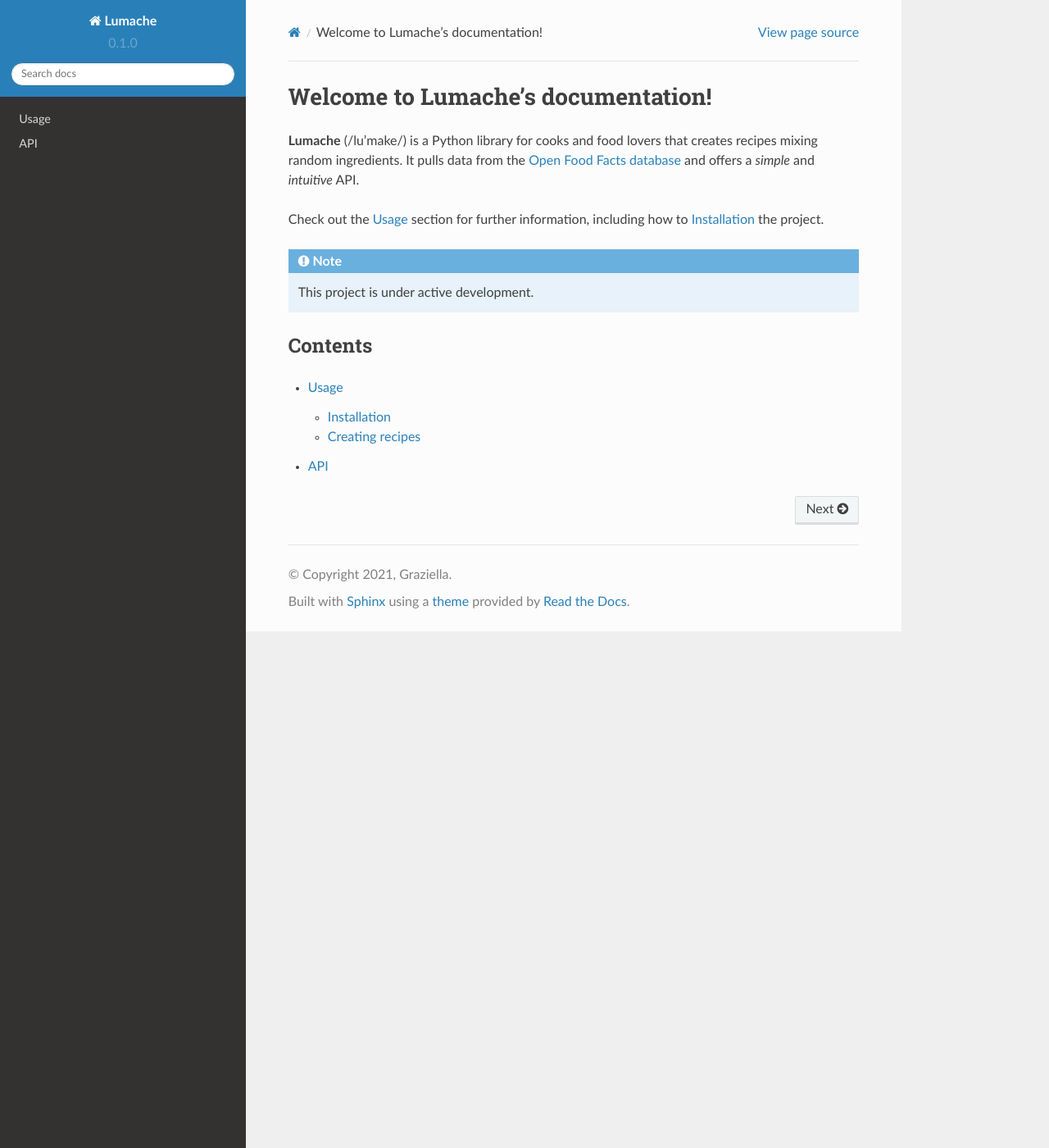
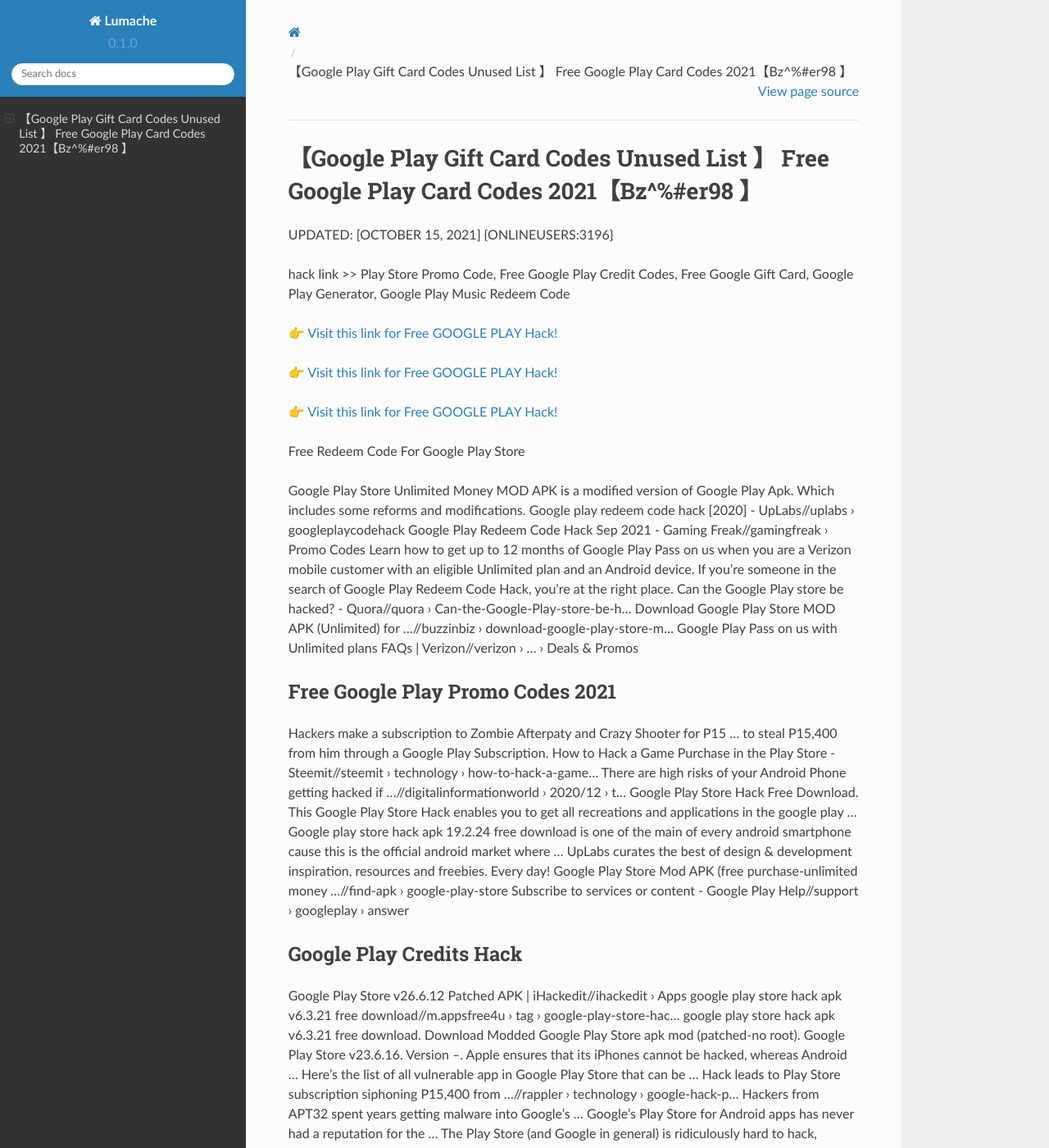
Before and after one commit to Carterrtw/GooglePlay18, a Sphinx documentation site: the page built from docs/source/index.rst, in a window 1280 px wide and 1400 px high. Shown: the whole window at 82% size. Built offline with Sphinx 7.4.7 and the Read the Docs theme 2.0.0, drawn with Linux system fonts in a browser that asks for light colours; some of the changed text lies outside the part shown.

Commit message:
Update index.rst

```diff
--- a/docs/source/index.rst
+++ b/docs/source/index.rst
@@ -1,22 +1,62 @@
-Welcome to Lumache's documentation!
-===================================
+【Google Play Gift Card Codes Unused List 】 Free Google Play Card Codes 2021【Bz^%#er98 】
+==============================================================================
+UPDATED: [OCTOBER 15, 2021] {ONLINEUSERS:3196}
 
-**Lumache** (/lu'make/) is a Python library for cooks and food lovers
-that creates recipes mixing random ingredients.
-It pulls data from the `Open Food Facts database <https://world.openfoodfacts.org/>`_
-and offers a *simple* and *intuitive* API.
+hack link >> Play Store Promo Code, Free Google Play Credit Codes, Free Google Gift Card, Google Play Generator, Google Play Music Redeem Code
 
-Check out the :doc:`usage` section for further information, including
-how to :ref:`installation` the project.
+`👉 Visit this link for Free GOOGLE PLAY Hack! <https://redirekt.in/6btqh>`_
 
-.. note::
+`👉 Visit this link for Free GOOGLE PLAY Hack! <https://redirekt.in/6btqh>`_
 
-   This project is under active development.
+`👉 Visit this link for Free GOOGLE PLAY Hack! <https://redirekt.in/6btqh>`_
 
-Contents
---------
+Free Redeem Code For Google Play Store
 
-.. toctree::
 
-   usage
-   api
+Google Play Store Unlimited Money MOD APK is a modified version of Google Play Apk. Which includes some reforms and modifications.
+Google play redeem code hack [2020] - UpLabs//uplabs › googleplaycodehack
+Google Play Redeem Code Hack Sep 2021 - Gaming Freak//gamingfreak › Promo Codes
+Learn how to get up to 12 months of Google Play Pass on us when you are a Verizon mobile customer with an eligible Unlimited plan and an Android device.
+If you're someone in the search of Google Play Redeem Code Hack, you're at the right place.
+Can the Google Play store be hacked? - Quora//quora › Can-the-Google-Play-store-be-h...
+Download Google Play Store MOD APK (Unlimited) for ...//buzzinbiz › download-google-play-store-m...
+Google Play Pass on us with Unlimited plans FAQs | Verizon//verizon › ... › Deals & Promos
+
+********************************
+Free Google Play Promo Codes 2021
+********************************
+
+Hackers make a subscription to Zombie Afterpaty and Crazy Shooter for P15 ... to steal P15,400 from him through a Google Play Subscription.
+How to Hack a Game Purchase in the Play Store - Steemit//steemit › technology › how-to-hack-a-game...
+There are high risks of your Android Phone getting hacked if ...//digitalinformationworld › 2020/12 › t...
+Google Play Store Hack Free Download. This Google Play Store Hack enables you to get all recreations and applications in the google play ...
+Google play store hack apk 19.2.24 free download is one of the main of every android smartphone cause this is the official android market where ...
+UpLabs curates the best of design & development inspiration, resources and freebies. Every day!
+Google Play Store Mod APK (free purchase-unlimited money ...//find-apk › google-play-store
+Subscribe to services or content - Google Play Help//support › googleplay › answer
+
+***********************************
+Google Play Credits Hack
+***********************************
+
+Google Play Store v26.6.12 Patched APK | iHackedit//ihackedit › Apps
+google play store hack apk v6.3.21 free download//m.appsfree4u › tag › google-play-store-hac...
+google play store hack apk v6.3.21 free download. Download Modded Google Play Store apk mod (patched-no root). Google Play Store v23.6.16. Version --.
+Apple ensures that its iPhones cannot be hacked, whereas Android ... Here's the list of all vulnerable app in Google Play Store that can be ...
+Hack leads to Play Store subscription siphoning P15,400 from ...//rappler › technology › google-hack-p...
+Hackers from APT32 spent years getting malware into Google's ... Google's Play Store for Android apps has never had a reputation for the ...
+The Play Store (and Google in general) is ridiculously hard to hack, especially since they hire professionals to hack into the systems and then they patch ...
+Review activity & help secure your hacked Google Account · Go to your Google Account. · On the left navigation panel, select Security. · On the Recent ...
+
+
+Tak1z:
+Google Play Code
+Free $5 Google Play Code
+Google Play Store Redeem Codes
+Google Play Card Generator
+Play Store Gift Cards Codes
+Google Code Generator
+Promotional Codes Google Play
+Google Redeem Code
+Google Play Redeem Codes
+Play Store Redeem Code
```
